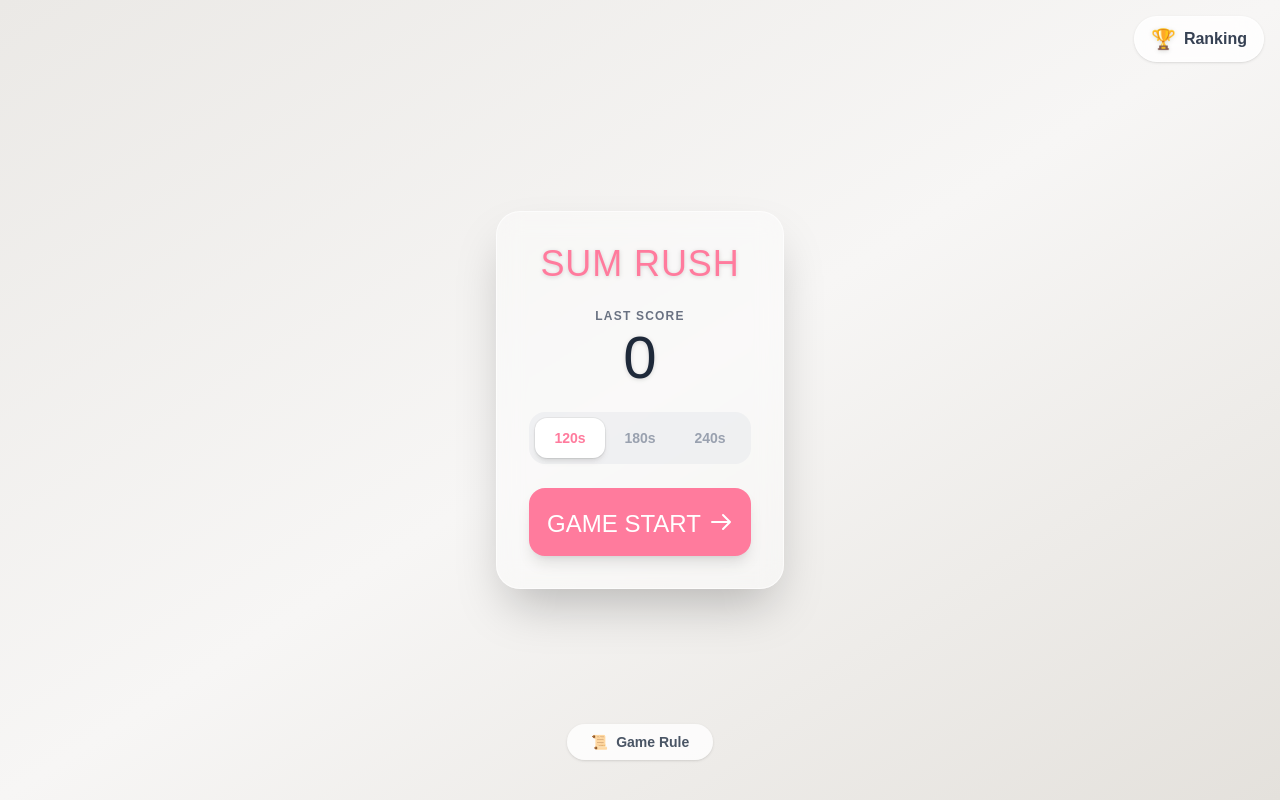
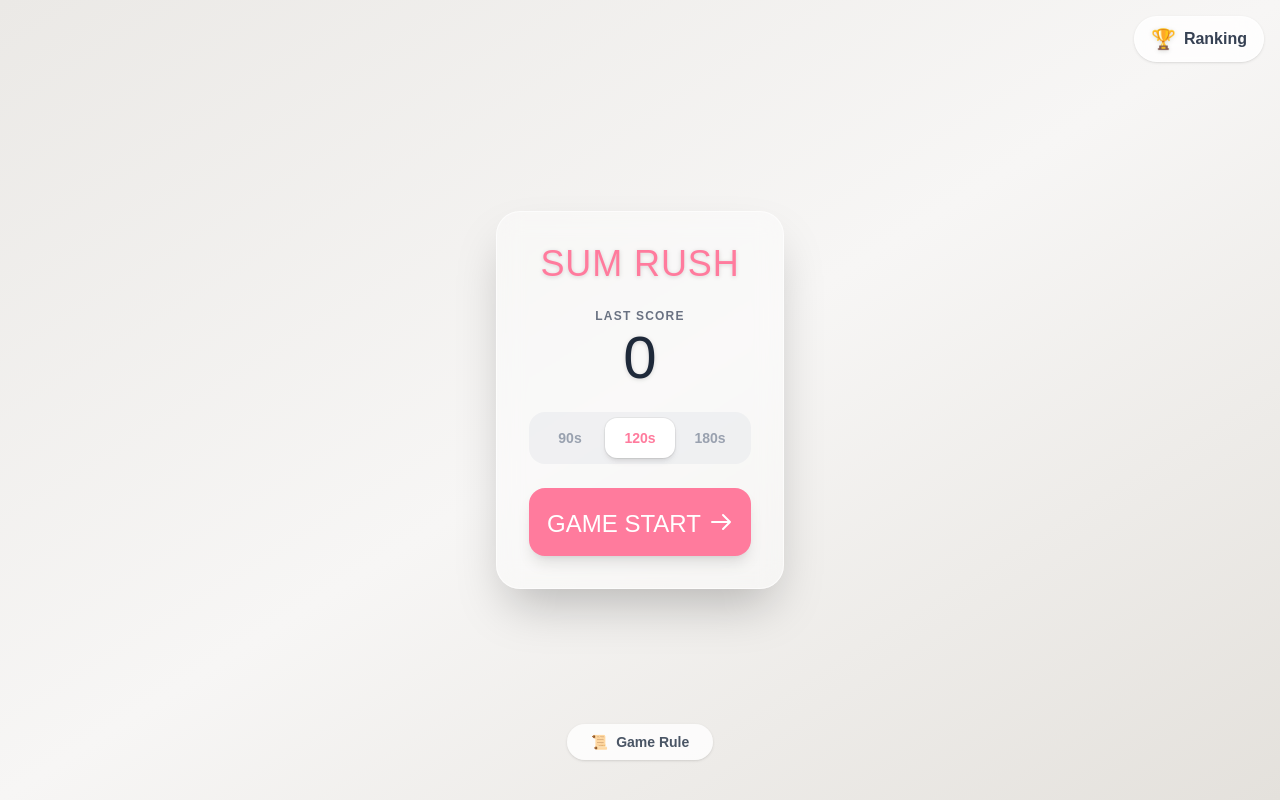
Before and after one commit to SnippetSH/Sum-Rush, a Svelte app: page / in a window 1280 px wide. Built offline with nearby package versions, Linux system fonts and the light colour scheme; a web font is replaced by a local one.

Commit message:
feature: time balance fix

```diff
--- a/src/Component/Rank.svelte
+++ b/src/Component/Rank.svelte
@@ -49,7 +49,7 @@
         getLeaderBoard();
     }
 
-    const tabs = [120, 180, 240];
+    const tabs = [90, 120, 180];
 </script>
 
 {#if !showLeaderBoard}
--- a/src/UI/App.svelte
+++ b/src/UI/App.svelte
@@ -47,7 +47,7 @@
     $time = sec;
     currentSec = get(time);
   }
-  const secs = [120, 180, 240];
+  const secs = [90, 120, 180];
 </script>
 
 <div
```
